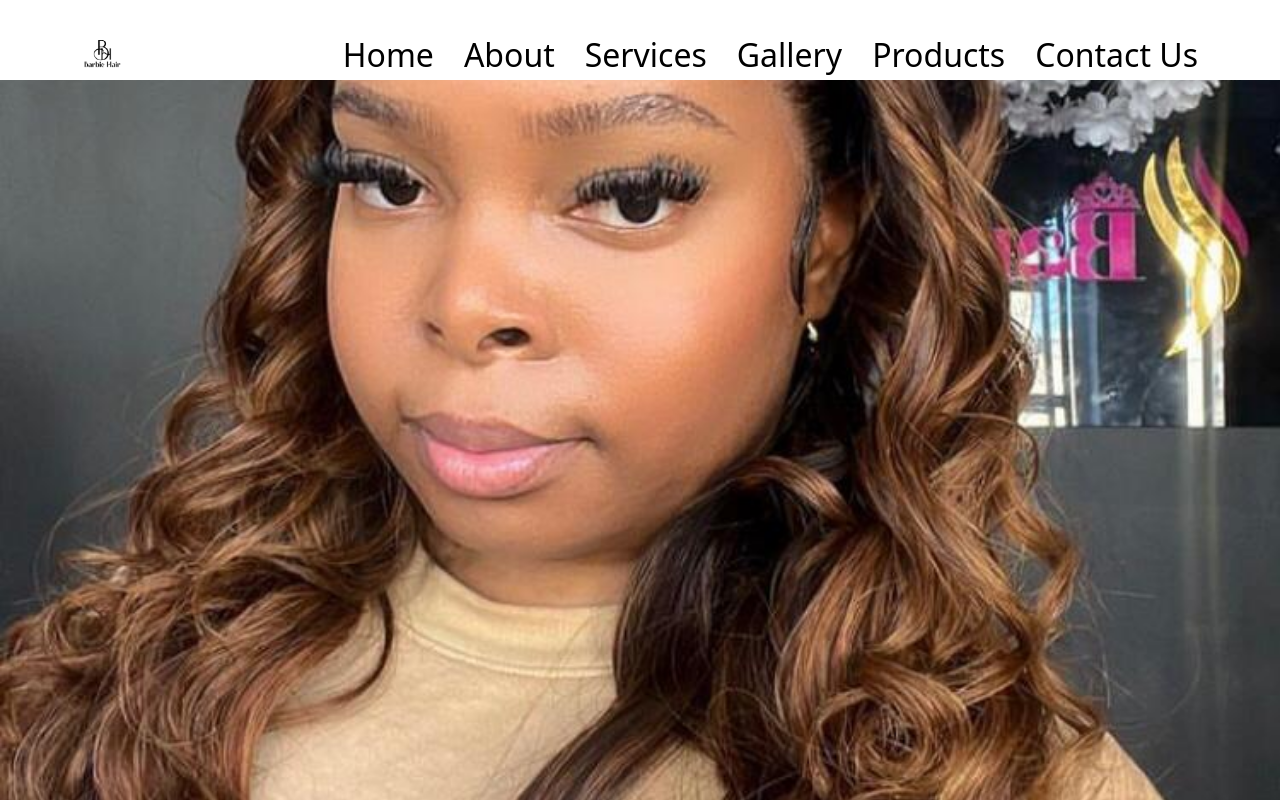
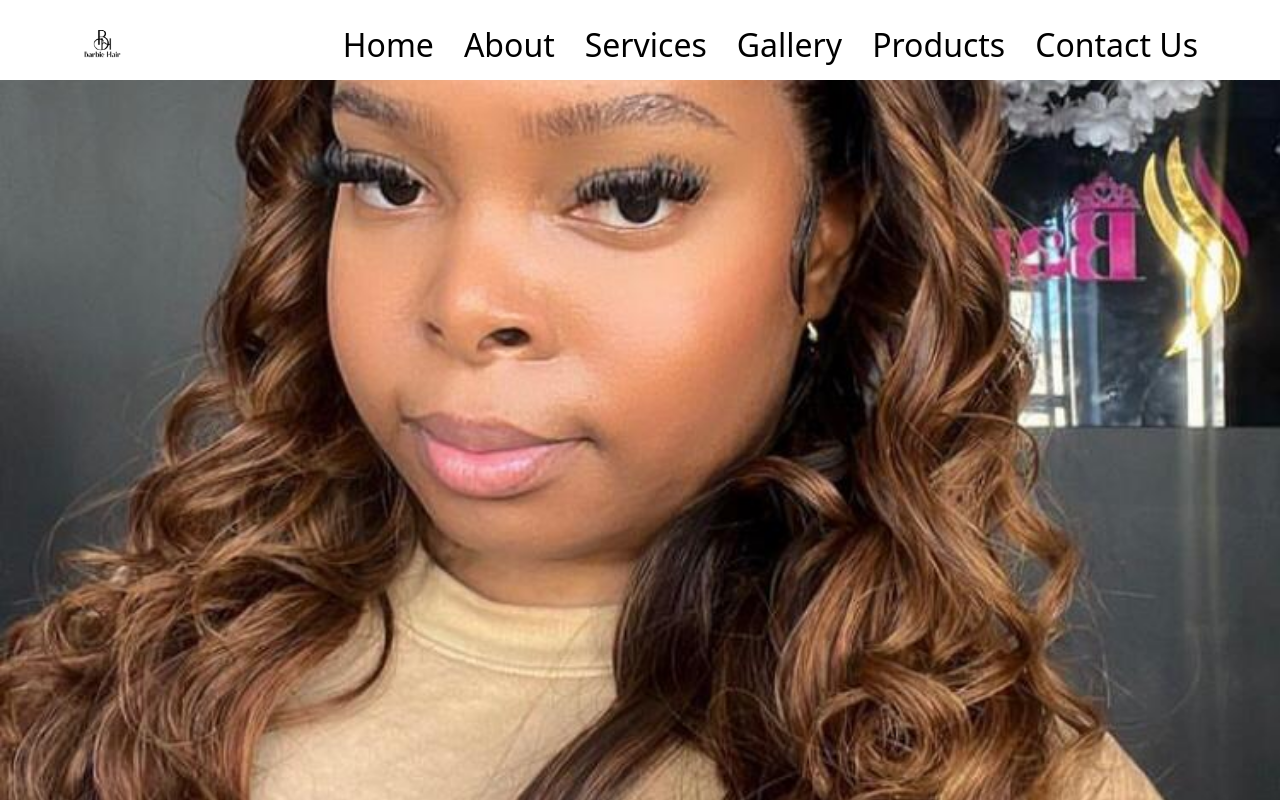
Before and after one commit to Luvuyotafeni/Salon, a React (Create React App) app: page / in a window 1280 px wide. Shown: the top 802 px of the page. Built offline with nearby package versions, Linux system fonts and the light colour scheme.

Commit message:
editing the header padding for more ux/ui improvement

```diff
--- a/src/components/Header/Header.css
+++ b/src/components/Header/Header.css
@@ -8,13 +8,12 @@
 }
 
 .header .container {
-  padding-top: 15px;
-  padding-bottom: 10px;
+  padding-top: 5px; /* Match padding-top to header padding */
+  padding-bottom: 5px; /* Adjust bottom padding to fit the new height */
   justify-content: space-between;
   display: flex;
   align-items: center;
 }
-
 .header .logo {
   /* Flex container for centering */
   display: flex;
```
